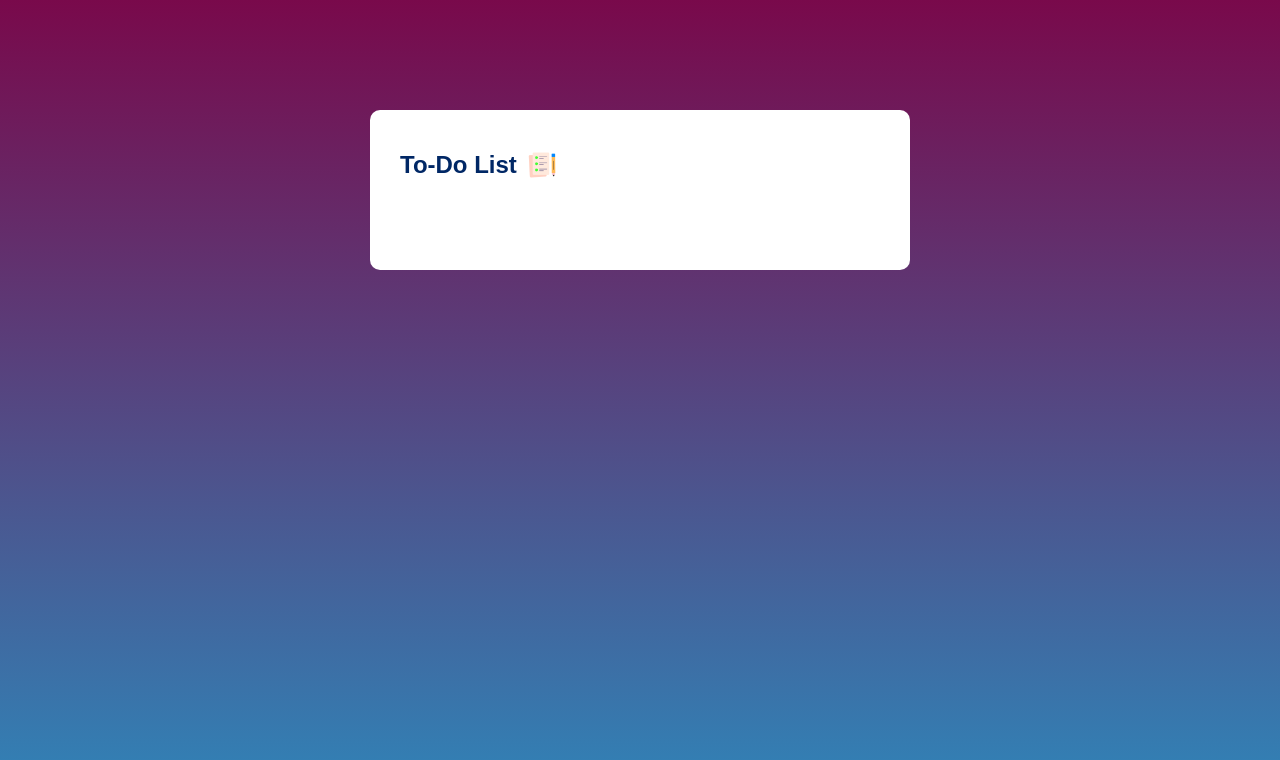
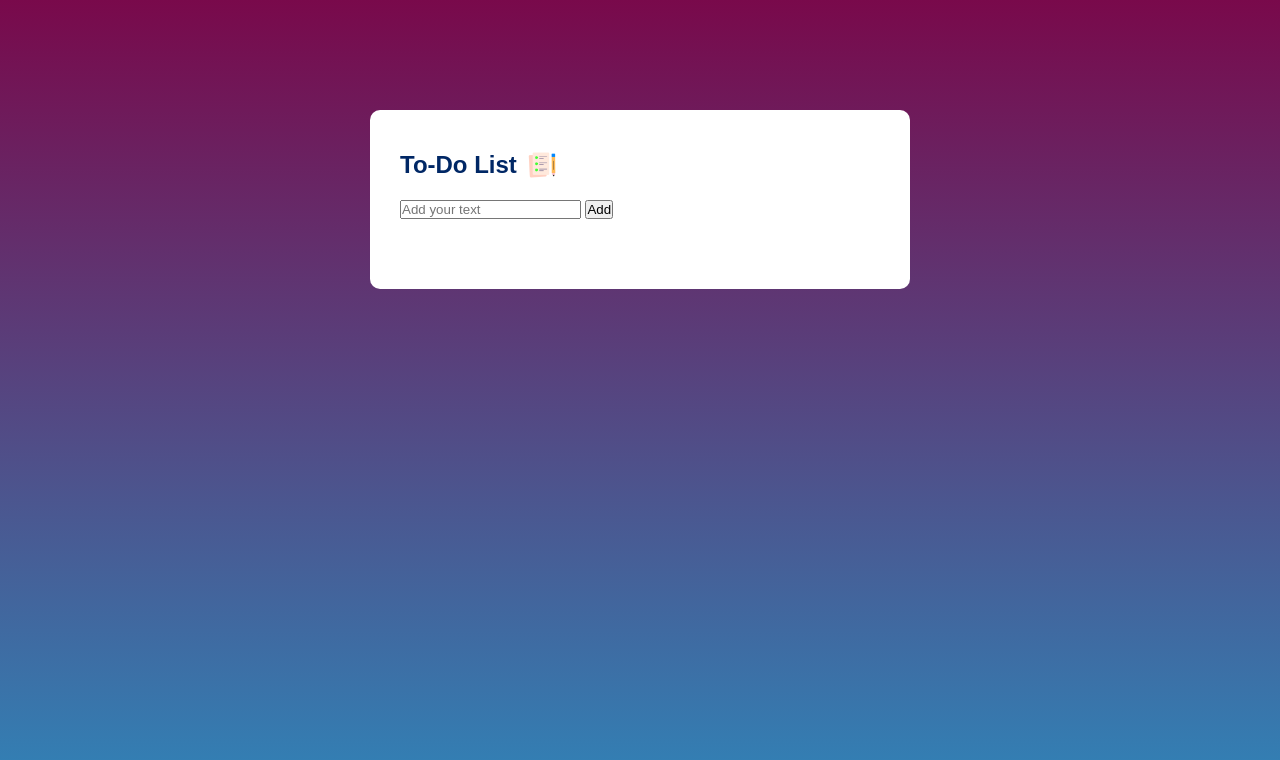
Before and after one commit to JosueSalazaku/to-do-app2, a plain HTML site: page index.html in a window 1280 px wide. Drawn offline with Linux system fonts and the light colour scheme.

Commit message:
to-do-app2

```diff
--- a/index.html
+++ b/index.html
@@ -12,6 +12,8 @@
     <div class="container">
        <div class="todo-app">
         <h2>To-Do List <img src="/icon.png" alt=""></h2>
+        <input type="text" id="input-box" placeholder="Add your text">
+        <button>Add</button>
        </div>
     </div>
 
```
